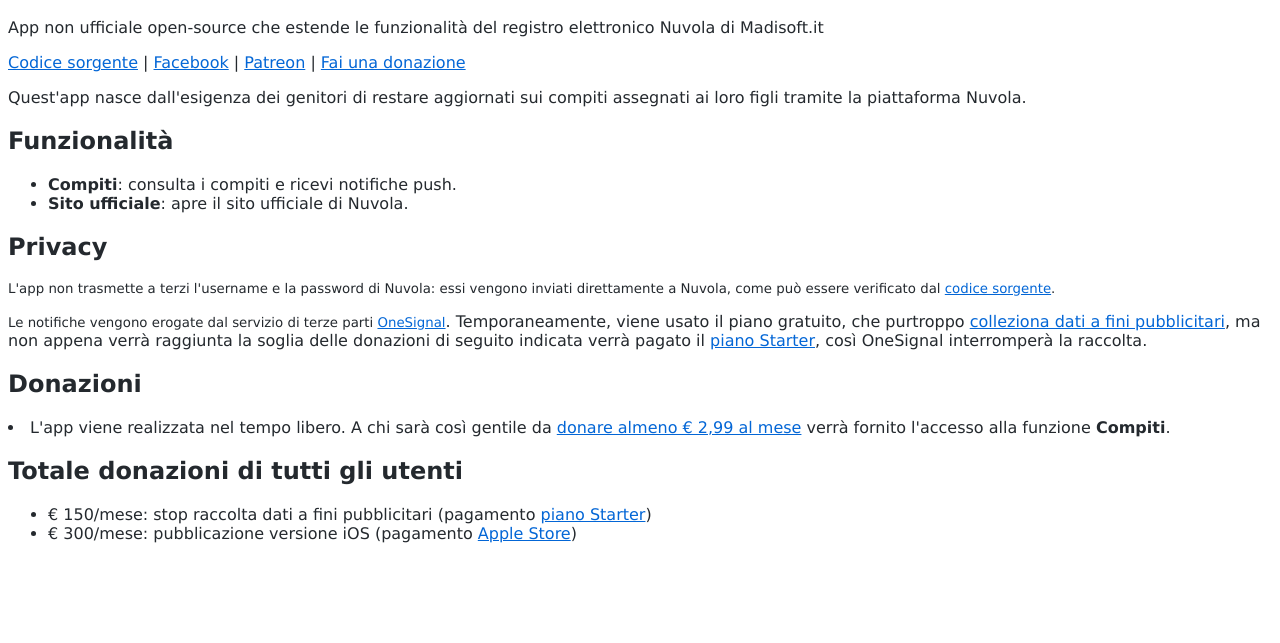
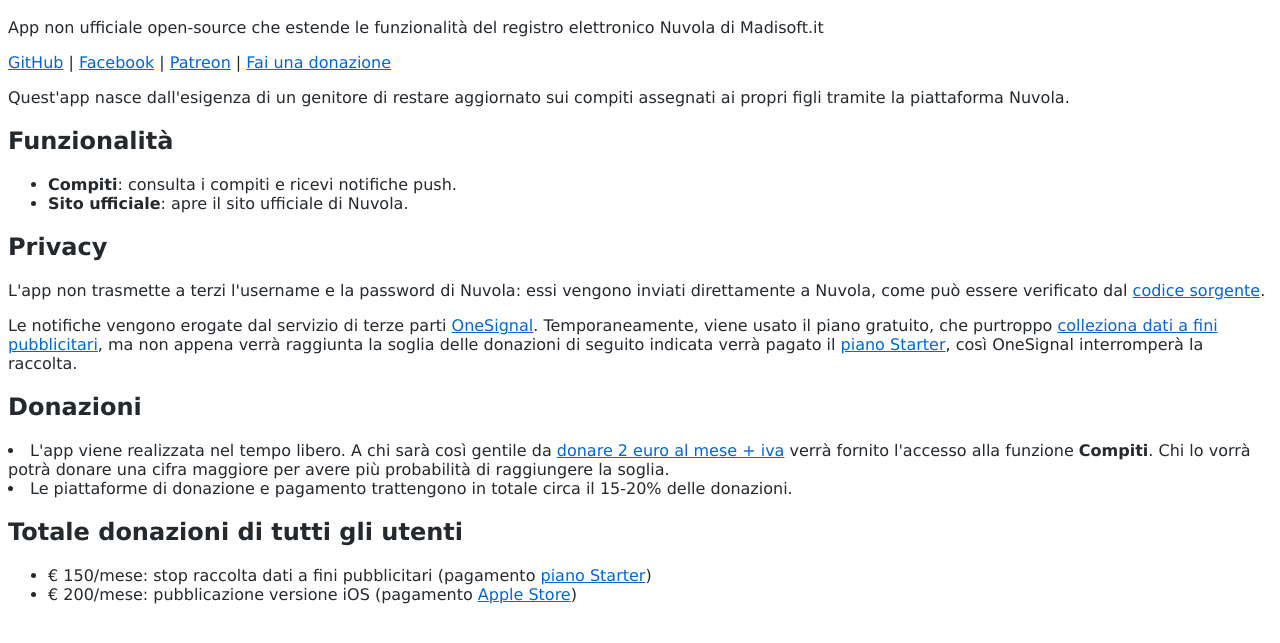
Before and after one commit to giorgiobeggiora/nuvola-notifiche, a plain HTML site: page index.html in a window 1280 px wide. Shown: the part 49-692 px from the top of the page. Drawn offline with Linux system fonts and the light colour scheme.

Commit message:
home update

```diff
--- a/index.html
+++ b/index.html
@@ -12,27 +12,28 @@
 	App non ufficiale open-source che estende le funzionalità del registro elettronico Nuvola di Madisoft.it
 	</p>
 	<p>
-		<a href="https://github.com/giorgiobeggiora/nuvola-notifiche" target="_blank" rel="noopener noreferrer">Codice sorgente</a> |
+		<a href="https://github.com/giorgiobeggiora/nuvola-notifiche" target="_blank" rel="noopener noreferrer">GitHub</a> |
 		<a href="https://www.facebook.com/Nuvola-Notifiche-100747518283082" target="_blank" rel="noopener noreferrer">Facebook</a> |
 		<a href="https://www.patreon.com/user?u=33737916&fan_landing=true" target="_blank" rel="noopener noreferrer">Patreon</a> |
 		<a href="https://www.patreon.com/user?u=33737916&fan_landing=true" target="_blank" rel="noopener noreferrer">Fai una donazione</a>
 	</p>
-	<p>Quest'app nasce dall'esigenza dei genitori di restare aggiornati sui compiti assegnati ai loro figli tramite la piattaforma Nuvola.</p>
+	<p>Quest'app nasce dall'esigenza di un genitore di restare aggiornato sui compiti assegnati ai propri figli tramite la piattaforma Nuvola.</p>
 	<h2>Funzionalità</h2>
 	<ul>
 		<li><strong>Compiti</strong>: consulta i compiti e ricevi notifiche push.</li>
 		<li><strong>Sito ufficiale</strong>: apre il sito ufficiale di Nuvola.</li>
 	</ul>
 	<h2>Privacy</h2>
-	<p><small>L'app non trasmette a terzi l'username e la password di Nuvola: essi vengono inviati direttamente a Nuvola, come può essere verificato dal <a href="https://github.com/giorgiobeggiora/nuvola-notifiche" target="_blank" rel="noopener noreferrer">codice sorgente</a>.</small></p>
-	<p><small>Le notifiche vengono erogate dal servizio di terze parti <a href="https://onesignal.com" target="_blank" rel="noopener noreferrer">OneSignal</a></small>. Temporaneamente, viene usato il piano gratuito, che purtroppo <a href="https://onesignal.com/privacy_policy#4-how-we-use-and-share-information-collected-on-the-oneSignal-website" target="_blank" rel="noopener noreferrer">colleziona dati a fini pubblicitari</a>, ma non appena verrà raggiunta la soglia delle donazioni di seguito indicata verrà pagato il <a href="https://onesignal.com/pricing" target="_blank" rel="noopener noreferrer">piano Starter</a>, così OneSignal interromperà la raccolta.</p>
+	<p>L'app non trasmette a terzi l'username e la password di Nuvola: essi vengono inviati direttamente a Nuvola, come può essere verificato dal <a href="https://github.com/giorgiobeggiora/nuvola-notifiche" target="_blank" rel="noopener noreferrer">codice sorgente</a>.</p>
+	<p>Le notifiche vengono erogate dal servizio di terze parti <a href="https://onesignal.com" target="_blank" rel="noopener noreferrer">OneSignal</a>. Temporaneamente, viene usato il piano gratuito, che purtroppo <a href="https://onesignal.com/privacy_policy#4-how-we-use-and-share-information-collected-on-the-oneSignal-website" target="_blank" rel="noopener noreferrer">colleziona dati a fini pubblicitari</a>, ma non appena verrà raggiunta la soglia delle donazioni di seguito indicata verrà pagato il <a href="https://onesignal.com/pricing" target="_blank" rel="noopener noreferrer">piano Starter</a>, così OneSignal interromperà la raccolta.</p>
 	<h2>Donazioni</h2>
 	<p>
-		<li>L'app viene realizzata nel tempo libero. A chi sarà così gentile da <a href="https://www.patreon.com/user?u=33737916&fan_landing=true" target="_blank" rel="noopener noreferrer">donare almeno € 2,99 al mese</a> verrà fornito l'accesso alla funzione <strong>Compiti</strong>.</li>
+		<li>L'app viene realizzata nel tempo libero. A chi sarà così gentile da <a href="https://www.patreon.com/user?u=33737916&fan_landing=true" target="_blank" rel="noopener noreferrer">donare 2 euro al mese + iva</a> verrà fornito l'accesso alla funzione <strong>Compiti</strong>. Chi lo vorrà potrà donare una cifra maggiore per avere più probabilità di raggiungere la soglia.</li>
+		<li>Le piattaforme di donazione e pagamento trattengono in totale circa il 15-20% delle donazioni.</li>
 	</p>
 	<h2>Totale donazioni di tutti gli utenti</h2>
 	<ul>
 		<li>€ 150/mese: stop raccolta dati a fini pubblicitari (pagamento <a href="https://onesignal.com/pricing" target="_blank" rel="noopener noreferrer">piano Starter</a>)</li>
-		<li>€ 300/mese: pubblicazione versione iOS (pagamento <a href="https://developer.apple.com/it/support/compare-memberships/" target="_blank" rel="noopener noreferrer">Apple Store</a>)</li>
+		<li>€ 200/mese: pubblicazione versione iOS (pagamento <a href="https://developer.apple.com/it/support/compare-memberships/" target="_blank" rel="noopener noreferrer">Apple Store</a>)</li>
 	</ul>
 </body></html>
```
